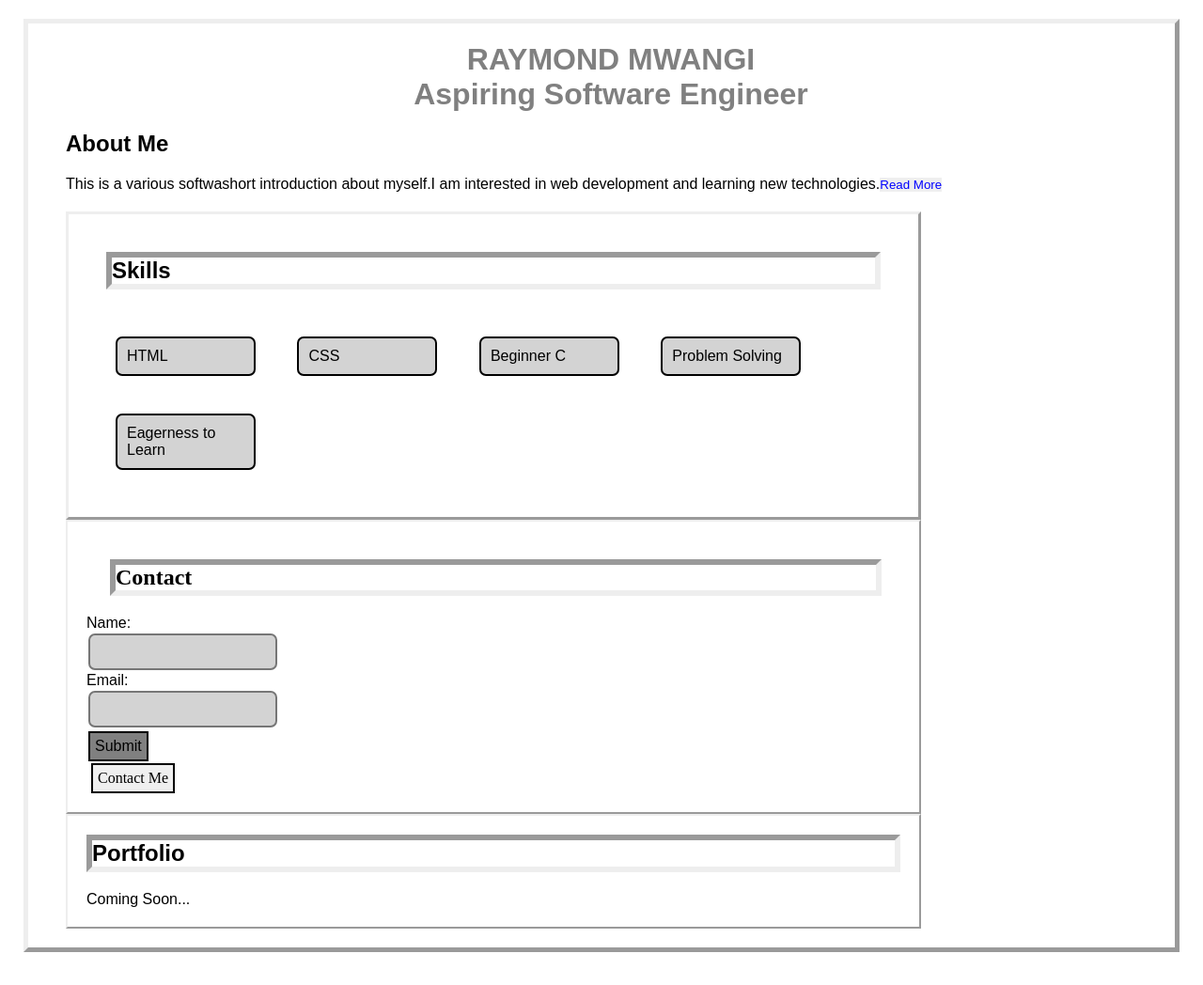
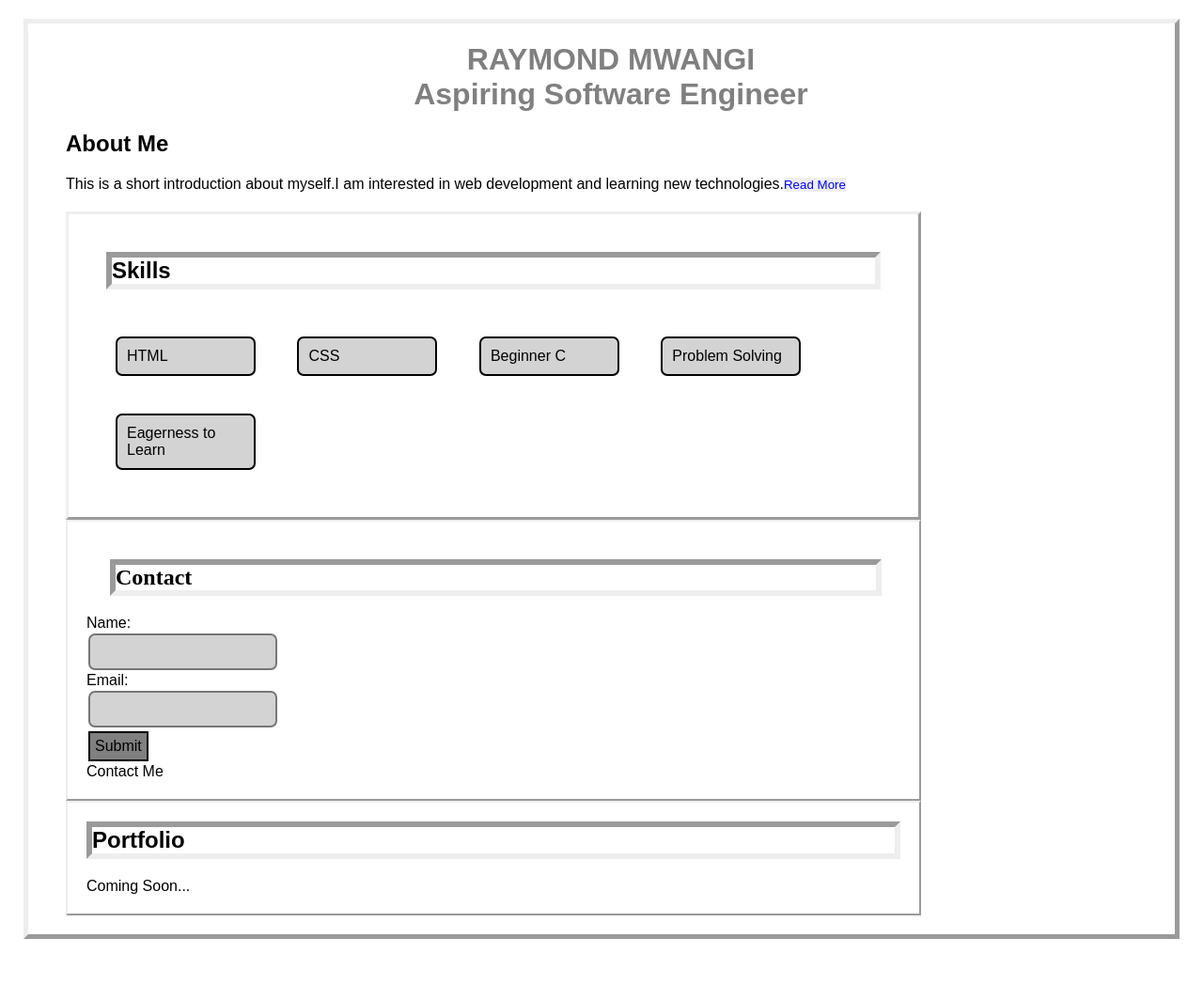
Before and after one commit to Mw-Ray/Profile-Page, a plain HTML site: page index.html in a window 1280 px wide. Shown: the whole page at 94% size. Drawn offline with Linux system fonts and the light colour scheme.

Commit message:
Profile Page Structure

```diff
--- a/index.html
+++ b/index.html
@@ -4,11 +4,12 @@
     <link rel="stylesheet" href="style.css">
 </head>
 <body>
-    <div class="About">
+    <div class="About"><a href="index.html"></a>
+
         <h1>RAYMOND MWANGI<br>Aspiring Software Engineer</h1>
         <h2>About Me</h2>
-        <p class="one" id="one"> This is a  various softwashort introduction about myself.I am interested in web development and learning new technologies.<button id="readmorebtn" class="readmorebtn">Read More</button></p>
-        <p class="two" id="two">This is a  various softwashort introduction about myself.I am interested in web development and learning new technologies. My quest to understand,interact and developres began
+        <p class="one" id="one"> This is a short introduction about myself.I am interested in web development and learning new technologies.<button id="readmorebtn" class="readmorebtn">Read More</button></p>
+        <p class="two" id="two">This is a soft introduction about myself.I am interested in web development and learning new technologies. My quest to understand,interact and developres began
             at a very young age of 12 when my uncle came to spend the night after a splendid win at a certain hackathon.He was reviewing his work just as I happened to come home and immediately,I was
             intrigued. <button class="showlessbtn" id="showlessbtn">Show Less</button></p>
     </div>
@@ -30,7 +31,7 @@
             <label for="email">Email:</label><br>
             <input type="email" id="email" name="email"><br>
             <input type="submit" id="submit" value="Submit"><br>
-            <input type="button" value="Contact Me">
+            <span class ="button">Contact Me</span>
          </form>
 
 
```
